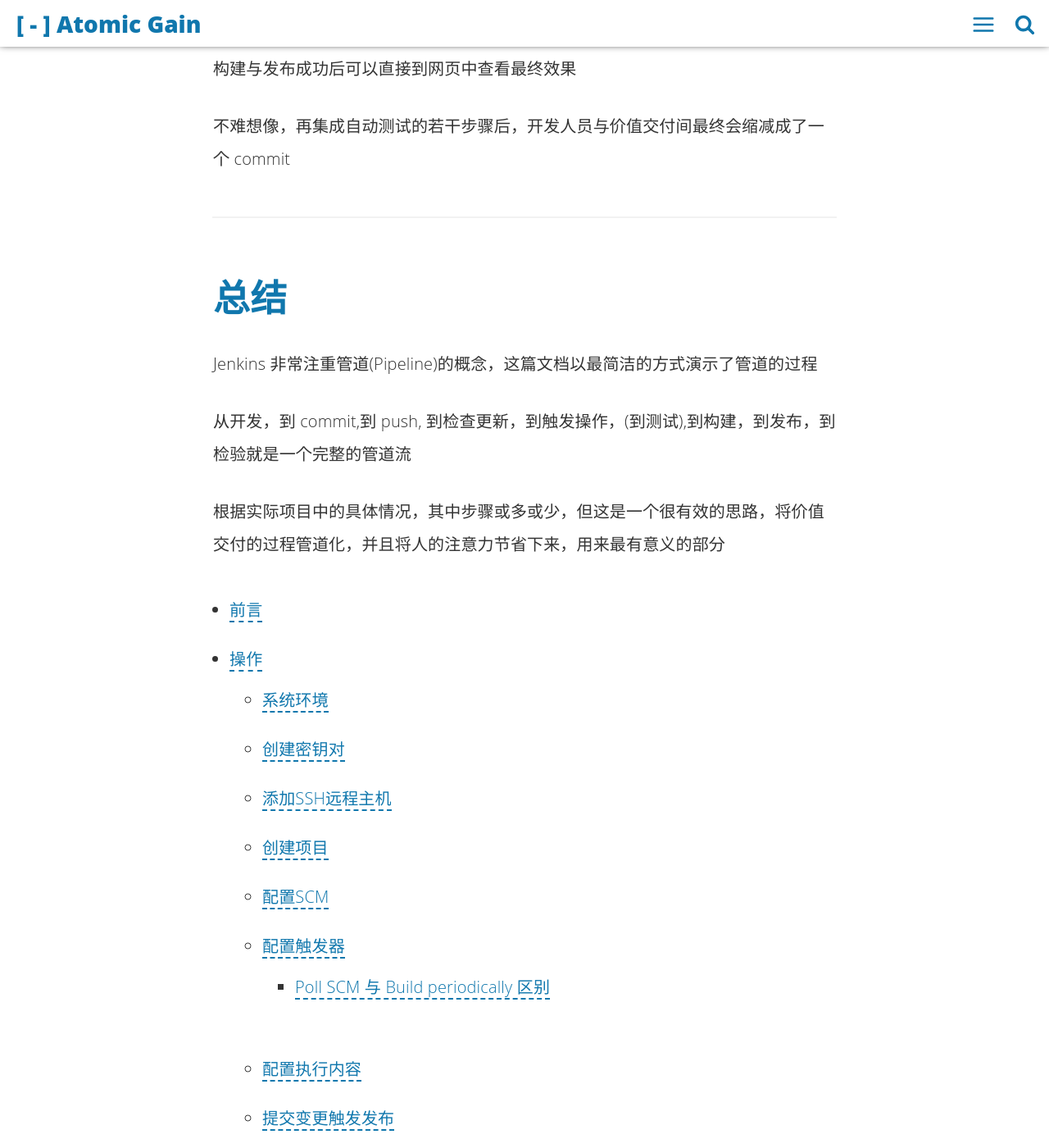
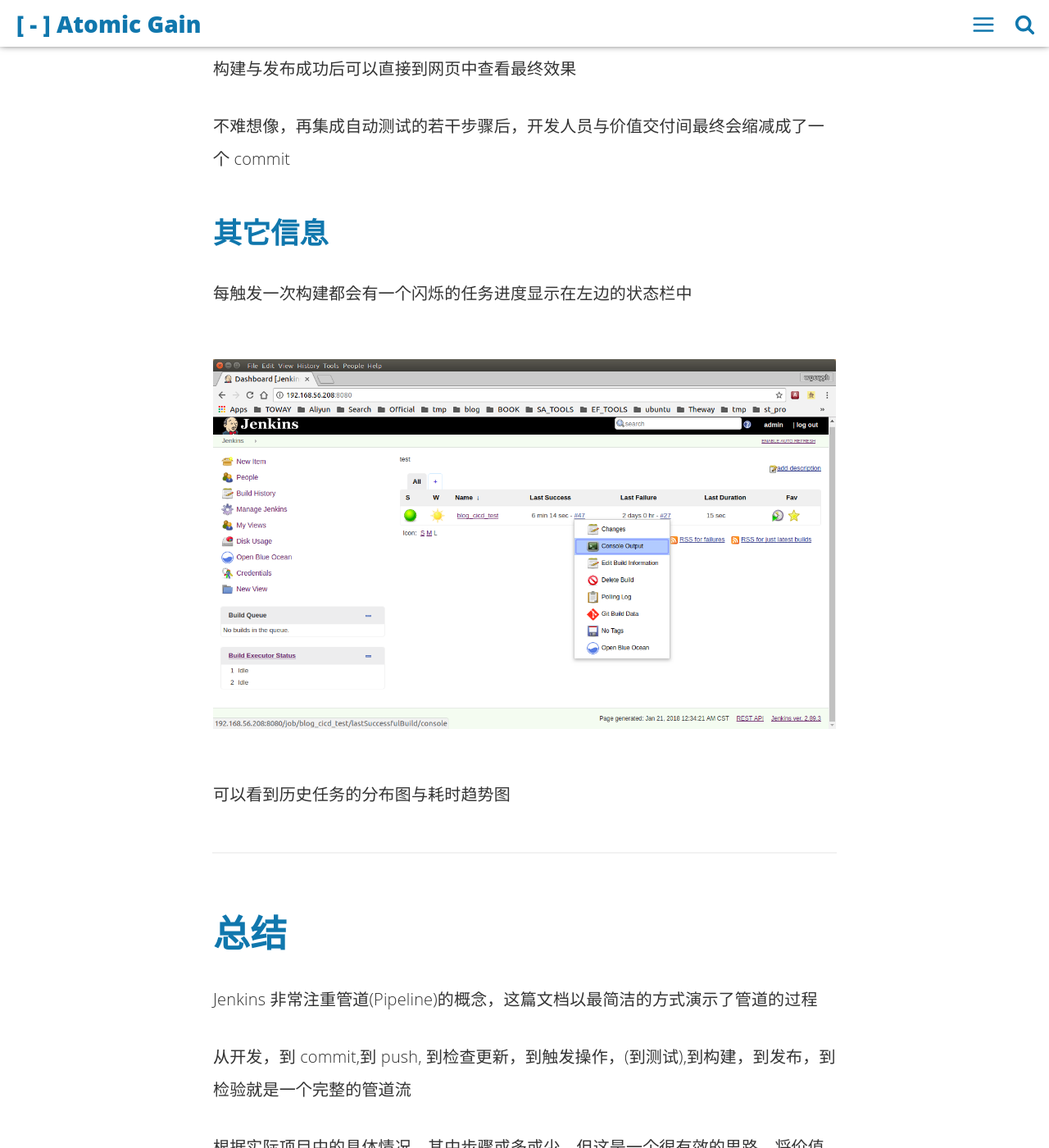
Before and after one commit to wilmosfang/biscuits, a Jekyll site: the page built from _posts/2018-01-20-simple-cicd-with-poll-scm-of-jenkins.md, in a window 1280 px wide and 1400 px high, scrolled down 11890 px. Shown: the whole window at 82% size. Built offline with Jekyll 4.4.1, drawn with Linux system fonts in a browser that asks for light colours; comment, search, counter and statistics services are not loaded.

Commit message:
test commit for graph

```diff
--- a/_posts/2018-01-20-simple-cicd-with-poll-scm-of-jenkins.md
+++ b/_posts/2018-01-20-simple-cicd-with-poll-scm-of-jenkins.md
@@ -262,6 +262,16 @@
 不难想像，再集成自动测试的若干步骤后，开发人员与价值交付间最终会缩减成了一个 commit
 
 
+## 其它信息
+
+每触发一次构建都会有一个闪烁的任务进度显示在左边的状态栏中
+
+![jenkins](/assets/img/jenkins/jenkins15.png)
+
+可以看到历史任务的分布图与耗时趋势图
+
+
+
 
 
 
```
Also changed, not shown: assets/img/jenkins/jenkins16.png (added).
